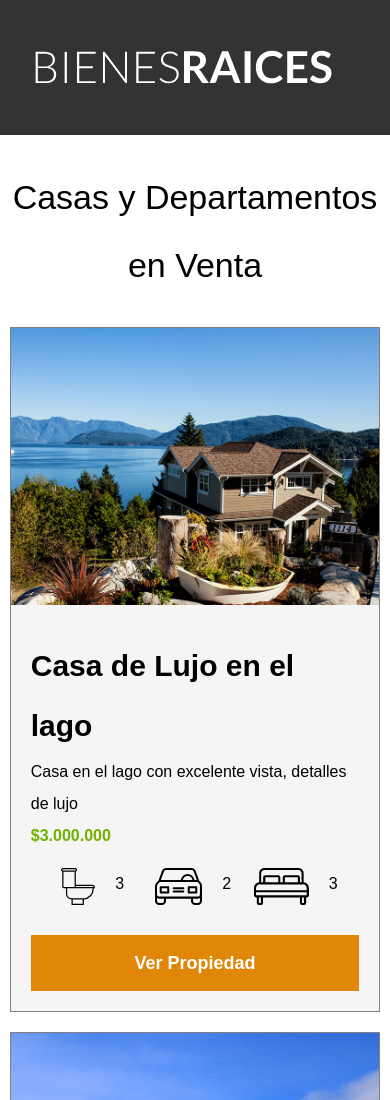
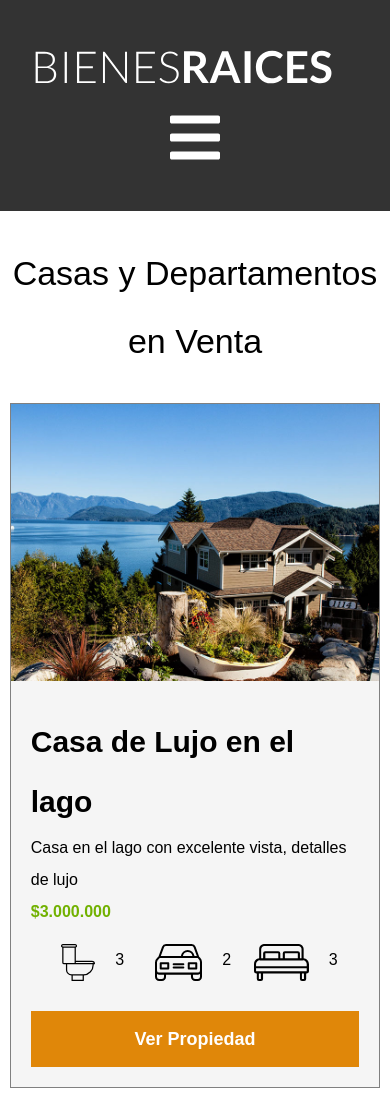
Before and after one commit to msbsol/curly-dollop, a plain HTML site: page anuncios.html in a window 390 px wide. Shown: the top 1100 px of the page. Drawn offline with Linux system fonts and the light colour scheme; a web font is replaced by a local one.

Commit message:
changes on anuncios

```diff
--- a/anuncios.html
+++ b/anuncios.html
@@ -17,8 +17,12 @@
                 <a href="/index.html">
                     <img src="img/logo.svg" alt="Logo Bienes Raices">
                 </a>
-
-                <nav class="navegacion">
+                <div class="mobile-menu">
+                    <a href="#navegacion">
+                        <img src="img/barras.svg" alt="icono menu">
+                    </a>
+                </div>
+                <nav id="navegacion" class="navegacion">
                     <a href="nosotros.html">Nosotros</a>
                     <a href="anuncios.html">Anuncios</a>
                     <a href="blog.html">Blog</a>
```
